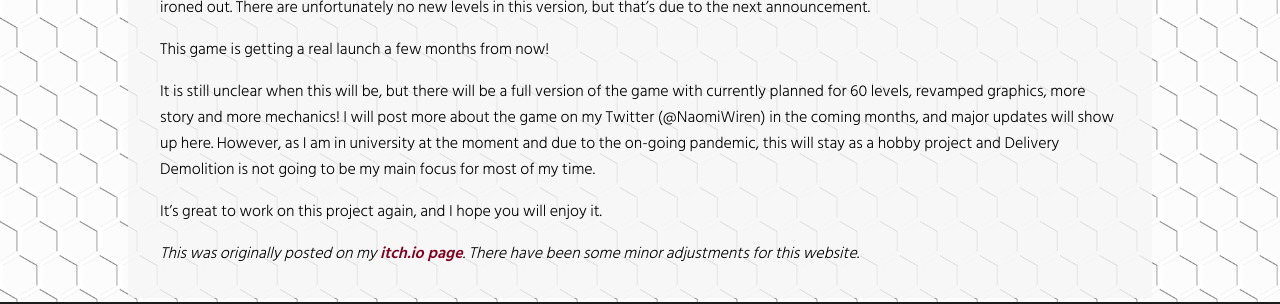
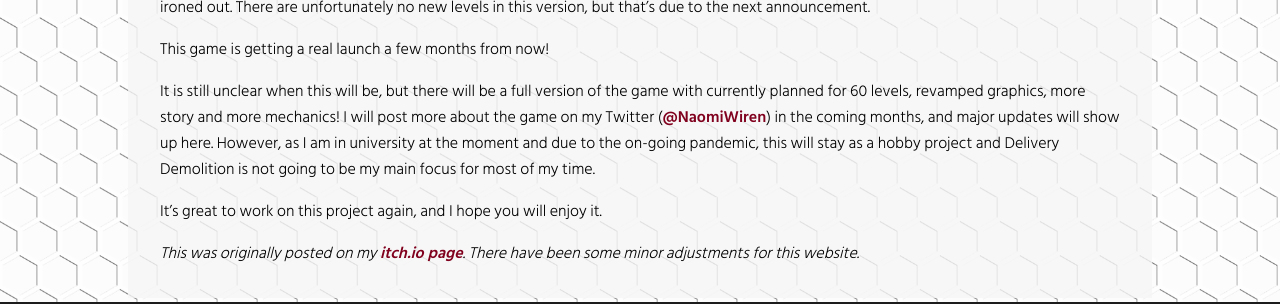
Before and after one commit to Noxyper/blog, a Jekyll site: the page built from _posts/2020-01-22-delivery-demolition-continues-development.markdown, in a window 1280 px wide. Shown: the part 481-785 px from the top of the page. Built offline with Jekyll 4.4.1, drawn with Linux system fonts in a browser that asks for light colours; nearby versions of some CDN libraries; part of the change alters nothing that is shown.

```diff
--- a/_posts/2020-01-22-delivery-demolition-continues-development.markdown
+++ b/_posts/2020-01-22-delivery-demolition-continues-development.markdown
@@ -12,10 +12,11 @@ I've been working on this project on-and-off for the past couple of months and I
 
 This game is getting a real launch a few months from now!
 
-It is still unclear when this will be, but there will be a full version of the game with currently planned for 60 levels, revamped graphics, more story and more mechanics! I will post more about the game on my Twitter (@NaomiWiren) in the coming months, and major updates will show up here. However, as I am in university at the moment and due to the on-going pandemic, this will stay as a hobby project and Delivery Demolition is not going to be my main focus for most of my time.
+It is still unclear when this will be, but there will be a full version of the game with currently planned for 60 levels, revamped graphics, more story and more mechanics! I will post more about the game on my Twitter ([@NaomiWiren][twitter]) in the coming months, and major updates will show up here. However, as I am in university at the moment and due to the on-going pandemic, this will stay as a hobby project and Delivery Demolition is not going to be my main focus for most of my time.
 
 It's great to work on this project again, and I hope you will enjoy it.
 
 *This was originally posted on my [itch.io page][itch-page]. There have been some minor adjustments for this website.*
 
+[twitter]: https://www.twitter.com/NaomiWiren/
 [itch-page]: https://noxyper.itch.io/delivery-demolition/devlog/120719/stability-update-and-more
```
